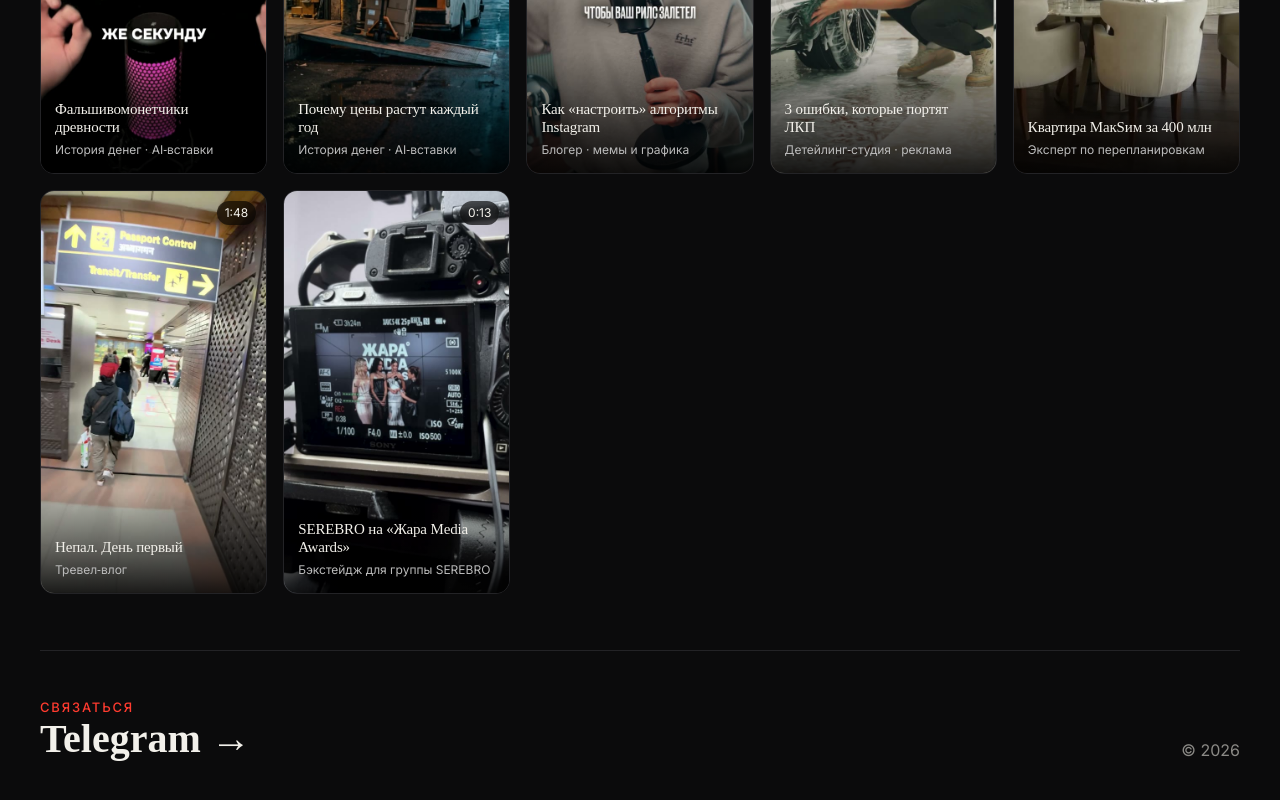
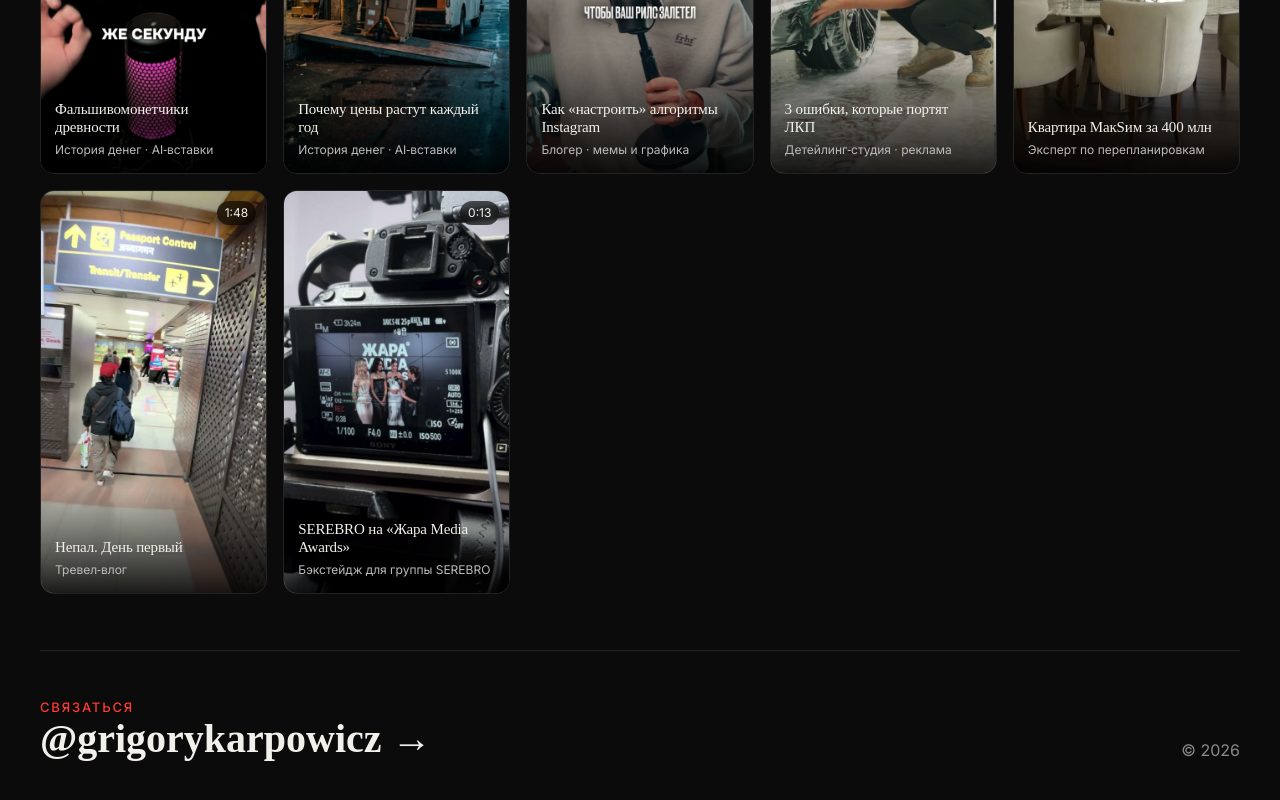
Before and after one commit to 4gk9sbdpzr-star/portfolio, a plain HTML site: page index.html in a window 1280 px wide. Shown: the part 1045-1845 px from the top of the page. Drawn offline with Linux system fonts and the light colour scheme; a web font is replaced by a local one.

Commit message:
Add Telegram link

```diff
--- a/index.html
+++ b/index.html
@@ -59,7 +59,7 @@ footer a:hover{color:var(--acc)}
 </section>
 
 <footer>
-  <div><div class="kicker">Связаться</div><a href="#">Telegram →</a></div>
+  <div><div class="kicker">Связаться</div><a href="https://t.me/grigorykarpowicz" target="_blank" rel="noopener">@grigorykarpowicz →</a></div>
   <div style="color:var(--mute);align-self:end">© 2026</div>
 </footer>
 </div>
```
